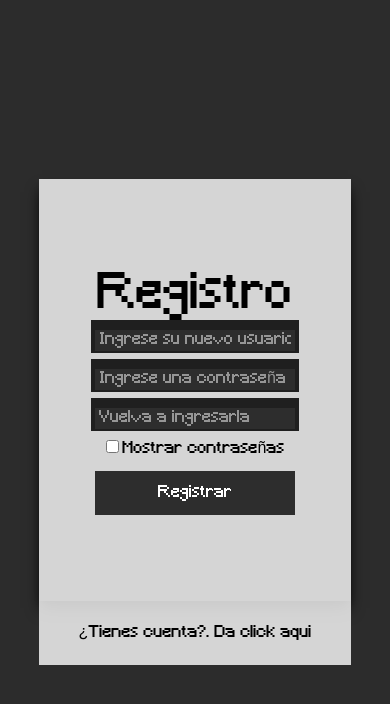
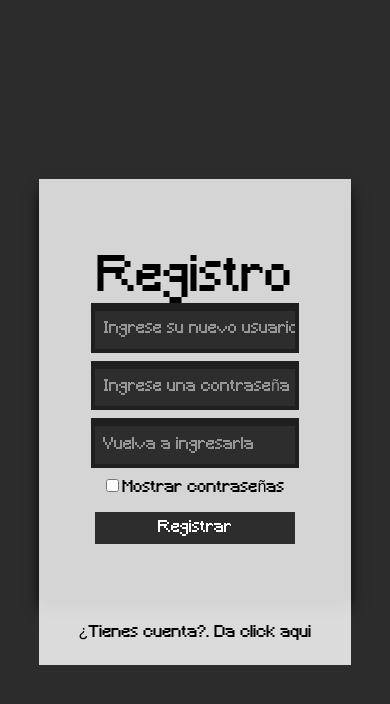
Before and after one commit to ChristianFLozano/minecraftBingo, a React (Vite) app: page /#/ in a window 390 px wide. Both pictures are taken after a click on the button "¿No tienes cuenta?. Da click aqui". Shown: the top 704 px of the page. Built offline with nearby package versions, Linux system fonts and the light colour scheme.

Commit message:
Fix: Input responsive to mobile

```diff
--- a/src/Components/Input.jsx
+++ b/src/Components/Input.jsx
@@ -5,7 +5,7 @@ export default function Input( props ) {
         <>
         <div className={props.style}>
             <input
-                className="text-white w-full h-full p-1 bg-[#2D2D2D] outline-0 caret-green-700 "
+                className="text-white w-full h-full pl-2 bg-[#2D2D2D] outline-0 caret-green-700  "
                 id={props.id}
                 name={props.name}
                 value={props.value}
--- a/src/Components/LoginCard.jsx
+++ b/src/Components/LoginCard.jsx
@@ -15,7 +15,7 @@ export default function LoginCard(){
             <div className="lg:w-1/3 lg:h-8/12 w-4/5 h-1/2 bg-[#3A3A3A] shadow-2xl shadow-black flex flex-col">
 
                 <div className="flex h-1/3 items-end justify-center">
-                    <h1 className="text-5xl text-white ">Iniciar sesion</h1>
+                    <h1 className="text-5xl text-white text-center ">Iniciar sesion</h1>
                 </div>
 
                 <div className="flex flex-col h-2/3  justify-around gap-4 items-center ">
--- a/src/Components/RegisterCard.jsx
+++ b/src/Components/RegisterCard.jsx
@@ -16,7 +16,7 @@ export default function RegisterCard() {
                     <h1 className="text-5xl text-black">Registro</h1>
                 </div>
 
-                <div className="flex flex-col lg:h-2/3  justify-center gap-1.5 items-center ">
+                <div className="flex flex-col lg:h-2/3 h-4/5 lg:justify-center gap-2 items-center ">
                     <Input
                         type="text"
                         id="usernameRegister"
@@ -24,7 +24,7 @@ export default function RegisterCard() {
                         value={formData.username}
                         onChange={(e) => setFormData({ ...formData, username: e.target.value })}
                         placeholder="Ingrese su nuevo usuario"
-                        style={"bg-[#1F1F1F] w-2/3 h-1/6 pt-2 p-1"}/>
+                        style={"bg-[#1F1F1F] w-2/3 h-1/6  pt-2 p-1"}/>
                     <Input
                         type={showPassword ? 'text' : 'password'}
                         id="passwordRegister"
@@ -56,7 +56,7 @@ export default function RegisterCard() {
 
                         <label htmlFor="0" className="text-black pl-1">Mostrar contraseñas</label>
                     </div>
-                    <div className="w-2/3 h-2/6  p-1">
+                    <div className="w-2/3 lg:h-2/6 h-auto p-1">
                         <button className="bg-[#2D2D2D] w-full h-full p-1 text-white hover:bg-green-700
                                             hover:cursor-pointer"
                         onClick={()=>{console.log("Hola")}}>Registrar</button>
--- a/src/Pages/Login.jsx
+++ b/src/Pages/Login.jsx
@@ -12,7 +12,7 @@ import RegisterCard from "../Components/RegisterCard";
             <section className="flex w-screen h-screen items-center justify-center flex-col">
                 {isLogin ? <LoginCard/>: <RegisterCard/>}
 
-                <div className={`lg:w-4/12 w-4/5 h-auto ${isLogin?"bg-[#3A3A3A] text-white":"bg-white/80"} flex p-5 items-center justify-center`}>
+                <div className={`lg:w-4/12 w-4/5 h-auto ${isLogin?"bg-[#3A3A3A] text-white":"bg-white/83"} flex p-5 items-center justify-center`}>
                     <button onClick={()=>{setIsLogin(!isLogin)}}
                             className="hover:cursor-pointer hover:text-green-700"
                     >
```
